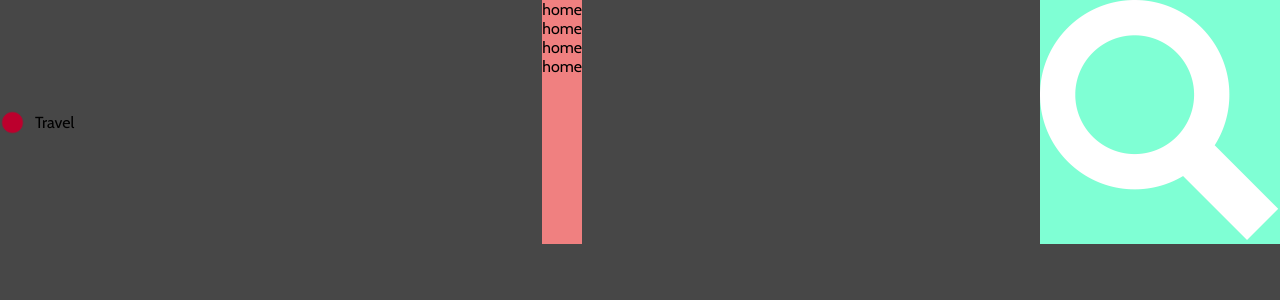
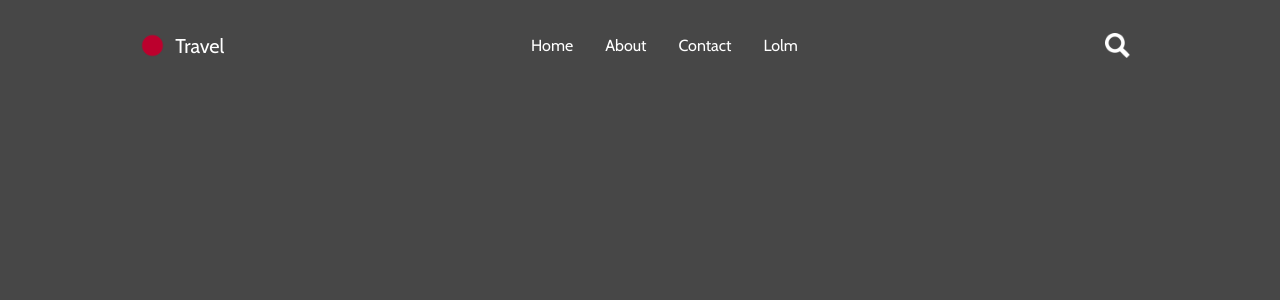
Before and after one commit to Ikshit-67/Visit_japan, a React (Create React App) app: page / in a window 1280 px wide. Shown: the top 300 px of the page. Built offline with nearby package versions, Linux system fonts and the light colour scheme.

Commit message:
Header Dome

```diff
--- a/src/components/Header.jsx
+++ b/src/components/Header.jsx
@@ -11,10 +11,10 @@ const Header = () => {
         </div>
         <div className={Styles.mainNav}>
             <ul>
-                <li>home</li>
-                <li>home</li>
-                <li>home</li>
-                <li>home</li>
+                <li><a href="#">Home</a></li>
+                <li><a href="#">About</a></li>
+                <li><a href="#">Contact</a></li>
+                <li><a href="#">Lolm</a></li>
             </ul>
         </div>
         <div className={Styles.search}>
--- a/src/styles/Header.module.scss
+++ b/src/styles/Header.module.scss
@@ -1,12 +1,16 @@
 .header{
+    margin-top: 20px;
     width: 100%;
     display: flex;
-    justify-content: space-between;
+    justify-content: space-around;
+    align-items: center;
 }
 
 .logos{
     display: flex;
     align-items: center;
+    justify-content: center;
+
 
     img{
         width: 25px;
@@ -14,21 +18,38 @@
 
     p{
         margin: 10px;
+        font-size: 20px;
+        font-weight: 400;
+        color: white;
     }
 }
 
 .mainNav{
-    background-color: lightcoral;
-
+    display: flex;
+    align-items: center;
     ul{
         list-style-type: none;
+        display: flex;
 
         li{
-            display: block;
+            padding: 1rem;
+
+            a{
+                text-decoration: none;
+                color: white;
+            }
         }
     }
 }
 
 .search{
-    background-color: aquamarine;
+    display: flex;
+    align-items: center;
+    justify-content: center;
+    img{
+        width: 25px;
+        margin: 10px;
+        cursor: pointer;
+    }
+
 }
```
